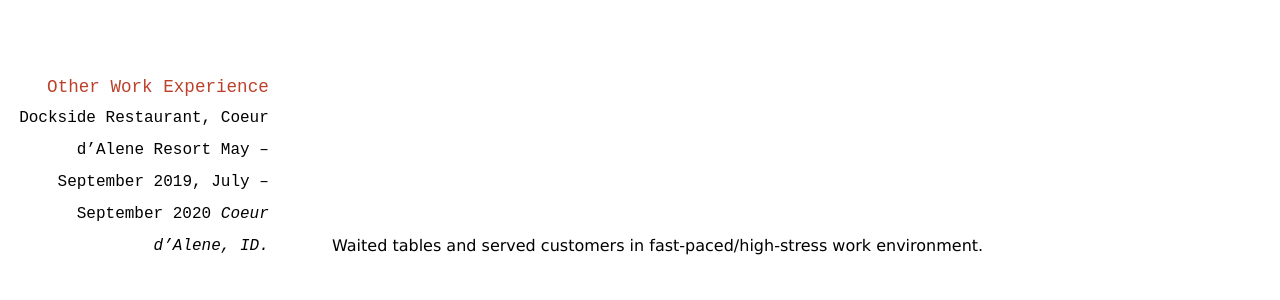
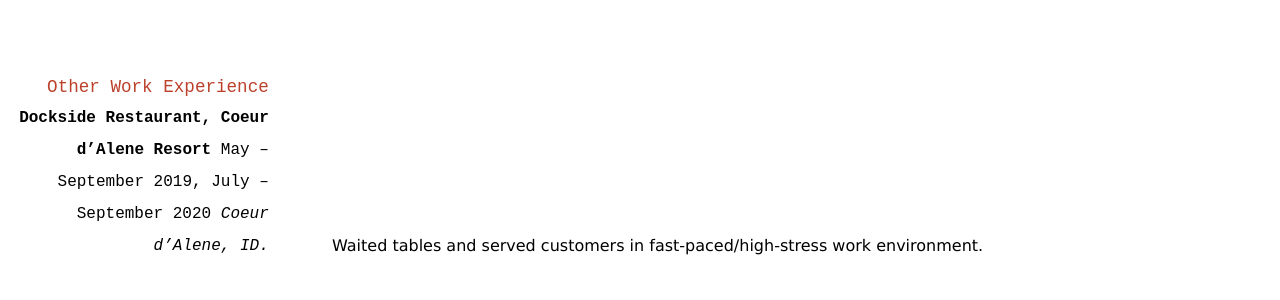
Before and after one commit to byuids-resumes/david_bell_resume, a Jekyll site: the page built from docs/index.md, in a window 1280 px wide. Shown: the part 444-744 px from the top of the page. Built offline with Jekyll 4.4.1, drawn with Linux system fonts in a browser that asks for light colours.

```diff
--- a/docs/index.md
+++ b/docs/index.md
@@ -25,7 +25,7 @@ BYU-Idaho – Senior, Data Science
 *	Passion for solving problems with data
 
 ## Other Work Experience
-### Dockside Restaurant, Coeur d’Alene Resort                                                                     May – September 2019, July – September 2020 *Coeur d’Alene, ID.*
+### **Dockside Restaurant, Coeur d’Alene Resort**                                                                 May – September 2019, July – September 2020 *Coeur d’Alene, ID.*
 Waited tables and served customers in fast-paced/high-stress work environment.
 
 ### Fullmer Brothers Landscaping	                                                                                                           June – July 2018
```
